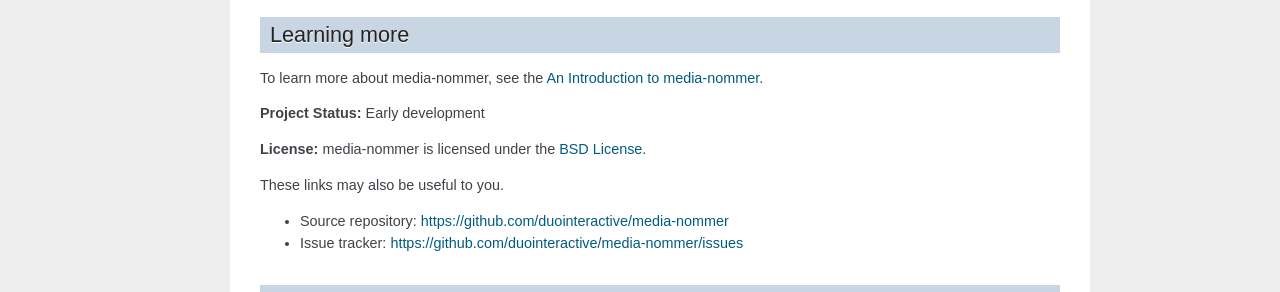
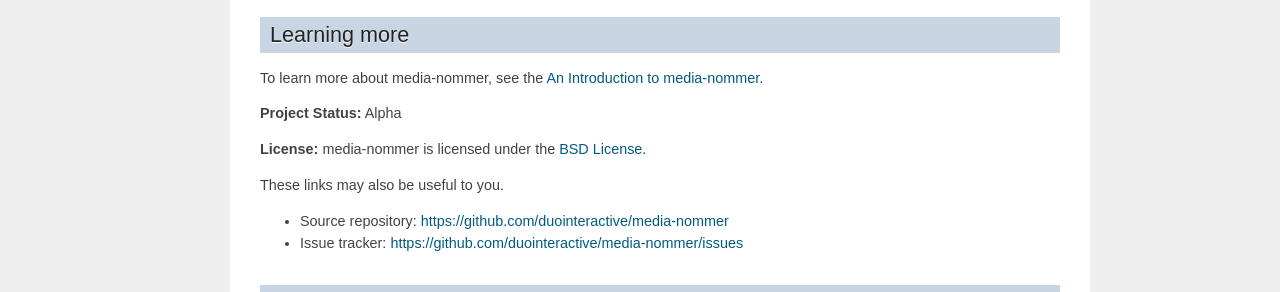
Before and after one commit to duointeractive/media-nommer, a Sphinx documentation site: the page built from doc_src/source/index.rst, in a window 1280 px wide. Shown: the part 433-725 px from the top of the page. Built offline with Sphinx 7.4.7, drawn with Linux system fonts in a browser that asks for light colours.

Commit message:
Updating status to Alpha and linking to new json api client docs.

```diff
--- a/doc_src/source/index.rst
+++ b/doc_src/source/index.rst
@@ -30,7 +30,7 @@
 
 To learn more about media-nommer, see the :doc:`introduction`.
 
-**Project Status:** Early development
+**Project Status:** Alpha
 
 **License:** media-nommer is licensed under the `BSD License`_.
 
--- a/doc_src/source/jsonapi.rst
+++ b/doc_src/source/jsonapi.rst
@@ -30,7 +30,7 @@
 
 * `media-nommer-api`_ (Python_)
 
-.. _`media-nommer-api`: https://github.com/duointeractive/media-nommer-api-python
+.. _`media-nommer-api`: http://duointeractive.github.com/media-nommer-api-python/
 
 API Call Reference
 ------------------
```
